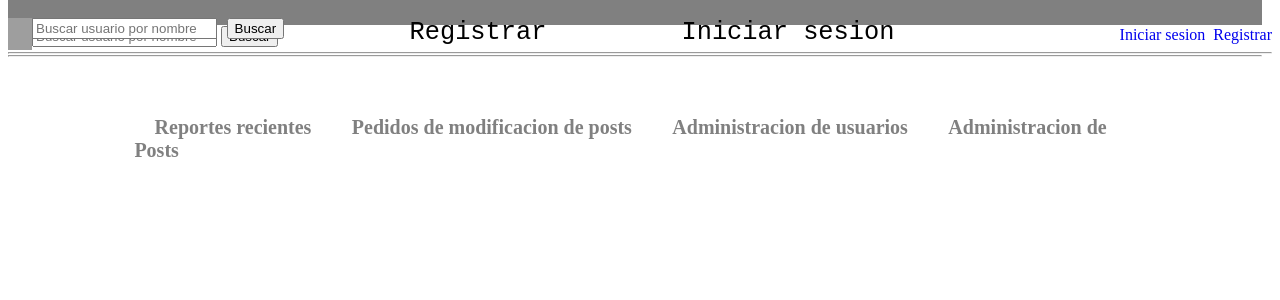
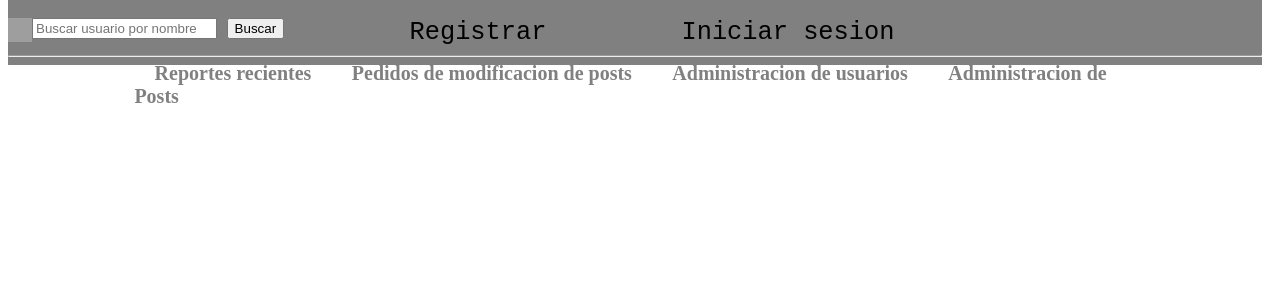
Before and after one commit to jorgelinor/blog, a Python web app: template templates/admin.html in a window 1280 px wide. Shown: the top 300 px of the page. Run offline with Jinja, Linux system fonts and the light colour scheme; the template is opened without the code that fills it, so the values that code supplies are empty; grey boxes are pictures that could not be loaded.

Commit message:
Header hermoso

```diff
--- a/css/styles.css
+++ b/css/styles.css
@@ -130,7 +130,6 @@
 	font-family: "Courier New", monospace;
 	background-color: gray;
 	width:100%;
-	height:25px;
 	position: fixed;
 	width:98%;
 	top:0px;
--- a/templates/base.html
+++ b/templates/base.html
@@ -5,26 +5,6 @@
 	<title>{{pagename}} - Blog</title>
 </head>
 <body>
-<div class="page-header">
-	<br>
-	<a href="/"><img src="http://image.flaticon.com/icons/svg/50/50422.svg" style="float:left;width: 24px; height: 24px;"></a>
-	<form style="float:left" action="/profile">
-		<input type="text" name="u" placeholder="Buscar usuario por nombre">
-		<button>Buscar</button>
-	</form>
-		{%if user%}
-			<center style='height: 0px'><a href="/profile" style="font-size: 3ex;text-decoration: none;">{{user}}</a></center>
-			<a href="/logout" style="float: right;text-decoration: none;">Salir</a>
-			<a href="/newpost" style="float:right;text-decoration: none;">Postear&nbsp;&nbsp;</a>
-			<br>
-			<hr>
-		{%else%}
-			<a href="/signup" style="float:right;text-decoration: none;">Registrar</a>
-			<a href="/login" style="float: right;text-decoration: none;">Iniciar sesion&nbsp;&nbsp;</a>
-			<br>
-			<hr>
-		{%endif%}
-</div>
 	<div id="header">
 	<br>
 		<a href="/"><img src="http://image.flaticon.com/icons/svg/50/50422.svg" style="float:left;width: 24px; height: 24px;"></a>
```
Also changed, not shown: 6 other files.
